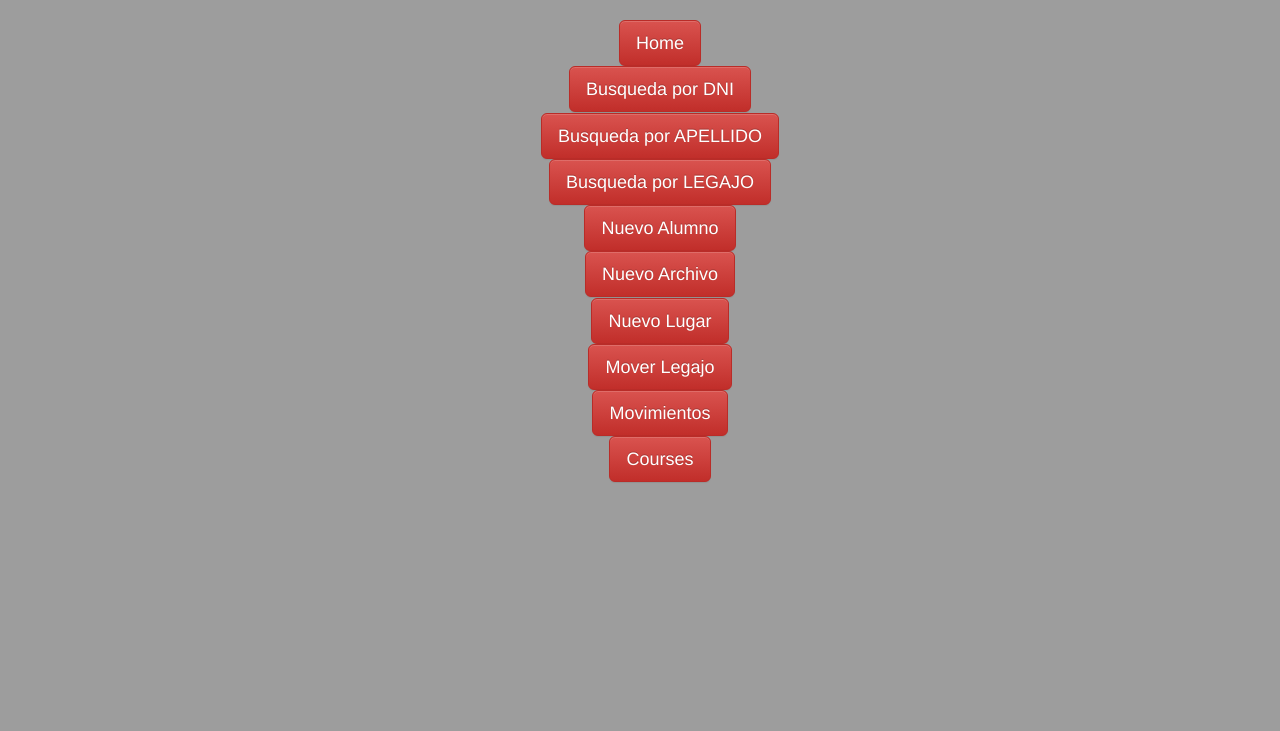
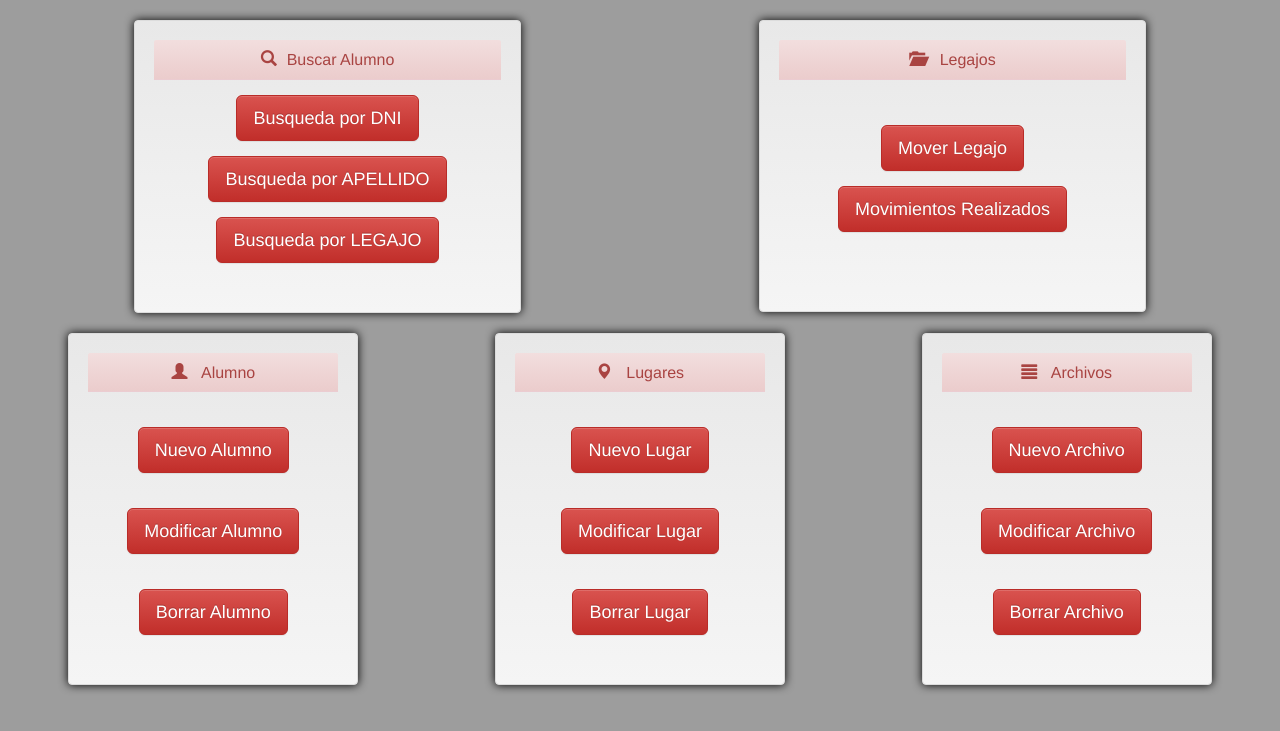
Before and after one commit to Informatorio/Sis_LegajosV2, a Django app: page /home2/ in a window 1280 px wide. Shown: the part 50-781 px from the top of the page. Run offline with Django 3.2, Linux system fonts and the light colour scheme; some libraries are stand-ins or nearby versions.

Commit message:
Coneccion entre los dos home.html

```diff
--- a/Alumnos/static/css/styles.css
+++ b/Alumnos/static/css/styles.css
@@ -5,6 +5,13 @@ body{
 
 #navbar {
 	background-color: red;
+}
+
+#Home3Botones{
+  margin-left: 4.16666666%;
+  margin-right: 4.16666666%;
+/*  margin-left: 2.08333333%;
+  margin-right: 2.08333333%;*/
 }
 
 #Bienvenida{
--- a/Alumnos/templates/home.html
+++ b/Alumnos/templates/home.html
@@ -12,7 +12,7 @@
 	<div class="jumbotron" id="Bienvenida">
 		<div class="container">
 			  <h1>Bienvenidos al Sistema de Legajos</h1>
-			  <h2>Usted puede agregar un nuevo alumno, buscar legajos con la barra superior y mover la ubicación de un Legajo accediendo a la información del alumno.</h2>
+			  <a class="btn btn-danger btn-lg" href="/home2/">Presione aquí para ver todas las funciones</a>
 		</div>
 	</div>
 {% endblock %}
--- a/Alumnos/templates/home2.html
+++ b/Alumnos/templates/home2.html
@@ -1,18 +1,112 @@
 {% extends "base.html" %}
 
 {% block content %}
+<!-- Accesos a buscar alumno -->
 
-<ul class="text-center LETRAGRANDE">
-	<li><a class="btn btn-danger btn-lg" href="/home"> Home </a></li>
-	<li><a class="btn btn-danger btn-lg" href="/busqueda_dni"> Busqueda por DNI </a></li>
-	<li><a class="btn btn-danger btn-lg" href="/busqueda_apellido"> Busqueda por APELLIDO </a></li>
-	<li><a class="btn btn-danger btn-lg" href="/busqueda_legajo"> Busqueda por LEGAJO </a></li>
-	<li><a class="btn btn-danger btn-lg" href="/nuevo_alumno"> Nuevo Alumno </a></li>
-	<li><a class="btn btn-danger btn-lg" href="/nuevo_archivo"> Nuevo Archivo </a></li>
-	<li><a class="btn btn-danger btn-lg" href="/nuevo_lugar"> Nuevo Lugar </a></li>
-	<li><a class="btn btn-danger btn-lg" href="/mover_legajo_lugar/292"> Mover Legajo </a></li>
-	<li><a class="btn btn-danger btn-lg" href="/movimientos"> Movimientos </a></li>
+<div=class="container col-lg-12">
+	<div class="col-lg-4 col-lg-offset-1">
+		<div class="well panel panel-danger sombra">
+		  <div class="panel-heading">
+		    <h2 class="panel-title"><span class="glyphicon glyphicon-search"></span>Buscar Alumno</h2>
+		  </div>
+
+		  <div class="panel-body">
+		  	<ul class="list-group LETRAGRANDE">
+		  		<div class="col-lg-12">
+					<li><a class="btn btn-danger btn-lg" style="Margin-bottom:15px;"href="/busqueda_dni"> Busqueda por DNI </a></li>
+					<li><a class="btn btn-danger btn-lg" style="Margin-bottom:15px;" href="/busqueda_apellido"> Busqueda por APELLIDO </a></li>
+					<li><a class="btn btn-danger btn-lg" style="Margin-bottom:15px;" href="/busqueda_legajo"> Busqueda por LEGAJO </a></li>
+				</div>
+		  	</ul>
+		  </div>
+		</div>
+	</div>
+	<!-- Acceso Mover legajo -->
+	<div class="col-lg-4 col-lg-offset-2">
+		<div class="well panel panel-danger sombra">
+		  <div class="panel-heading">
+		    <h2 class="panel-title"><span class="glyphicon glyphicon-folder-open"></span> Legajos</h2>
+		  </div>
+
+		  <div class="panel-body">
+		  	<ul class="list-group LETRAGRANDE">
+		  		<div class="col-lg-12" style="padding:30px;">
+					<li><a class="btn btn-danger btn-lg" style="Margin-bottom:15px;"href="/seleccionar_alumno"> Mover Legajo </a></li>
+					<li><a class="btn btn-danger btn-lg" style="Margin-bottom:15px;" href="/movimientos"> Movimientos Realizados </a></li>
+				</div>
+		  	</ul>
+		  </div>
+		</div>
+	</div>
+</div>
+
+<div class="fantasma"></div>
+
+<!-- <div class="panel-body"> -->
+	<!-- Accesos a ABM alumnos -->
+<div=class="container col-lg-12">
+	<div class="col-lg-3" id="Home3Botones">
+		<div class="well panel panel-danger sombra">
+		  <div class="panel-heading">
+		    <h2 class="panel-title"><span class="glyphicon glyphicon-user"></span> Alumno</h2>
+		  </div>
+
+		  <div class="panel-body">
+		  	<ul class="list-group LETRAGRANDE">
+		  		<div class="col-lg-12">
+					<li><a class="btn btn-danger btn-lg" style="Margin-bottom:15px;"href="/nuevo_alumno"> Nuevo Alumno </a></li>
+					<li><a class="btn btn-danger btn-lg" style="Margin-bottom:15px;" href="/busqueda_apellido"> Modificar Alumno </a></li>
+					<li><a class="btn btn-danger btn-lg" style="Margin-bottom:15px;" href="/busqueda_apellido"> Borrar Alumno </a></li>
+				</div>
+		  	</ul>
+		  </div>
+		</div>
+	</div>
+	<!-- Acceso ABM Lugar -->
+	<div class="col-lg-3" id="Home3Botones">
+		<div class="well panel panel-danger sombra">
+		  <div class="panel-heading">
+		    <h2 class="panel-title"><span class="glyphicon glyphicon-map-marker
+	"></span> Lugares</h2>
+		  </div>
+
+		  <div class="panel-body">
+		  	<ul class="list-group LETRAGRANDE">
+		  		<div class="col-lg-12">
+					<li><a class="btn btn-danger btn-lg" style="Margin-bottom:15px;" href="/nuevo_lugar"> Nuevo Lugar </a></li>
+					<li><a class="btn btn-danger btn-lg" style="Margin-bottom:15px;" href="/nuevo_lugar"> Modificar Lugar </a></li>
+					<li><a class="btn btn-danger btn-lg" style="Margin-bottom:15px;" href="/nuevo_lugar"> Borrar Lugar </a></li>
+				</div>
+		  	</ul>
+		  </div>
+		</div>
+	</div>
+	<!-- Acceso ABM Archivos -->
+	<div class="col-lg-3" id="Home3Botones">
+		<div class="well panel panel-danger sombra">
+		  <div class="panel-heading">
+		    <h2 class="panel-title"><span class="glyphicon glyphicon-align-justify"></span> Archivos</h2>
+		  </div>
+
+		  <div class="panel-body">
+		  	<ul class="list-group LETRAGRANDE">
+		  		<div class="col-lg-12">
+					<li><a class="btn btn-danger btn-lg" style="Margin-bottom:15px;" href="/nuevo_archivo"> Nuevo Archivo </a></li>
+					<li><a class="btn btn-danger btn-lg" style="Margin-bottom:15px;" href="/nuevo_archivo"> Modificar Archivo </a></li>
+					<li><a class="btn btn-danger btn-lg" style="Margin-bottom:15px;" href="/nuevo_archvio"> Borrar Archivo </a></li>
+				</div>
+		  	</ul>
+		  </div>
+		</div>
+	</div>
+</div>
+
+
+
+
+
+<!-- <ul class="text-center LETRAGRANDE">
 	<li><a class="btn btn-danger btn-lg" href="#"> Courses </a></li>
-</ul>
+</ul> -->
 
 {% endblock %}
```
